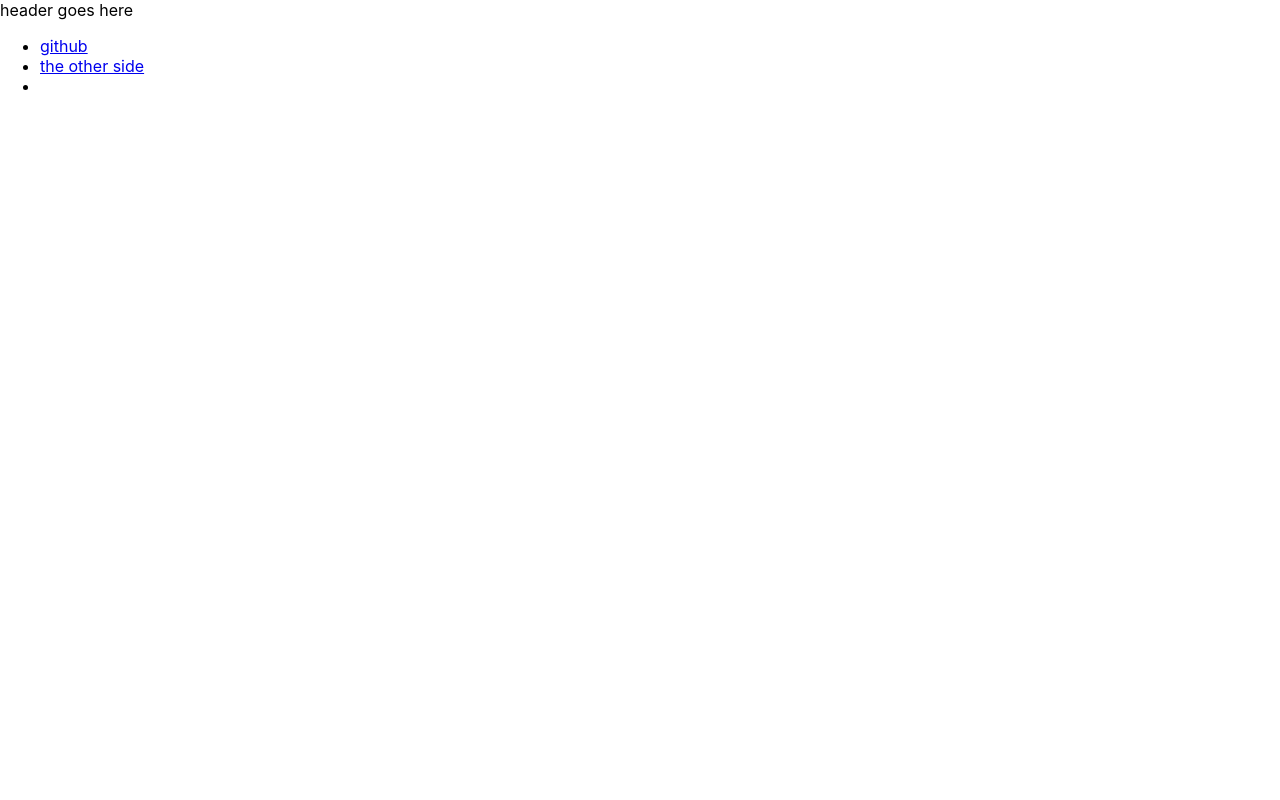
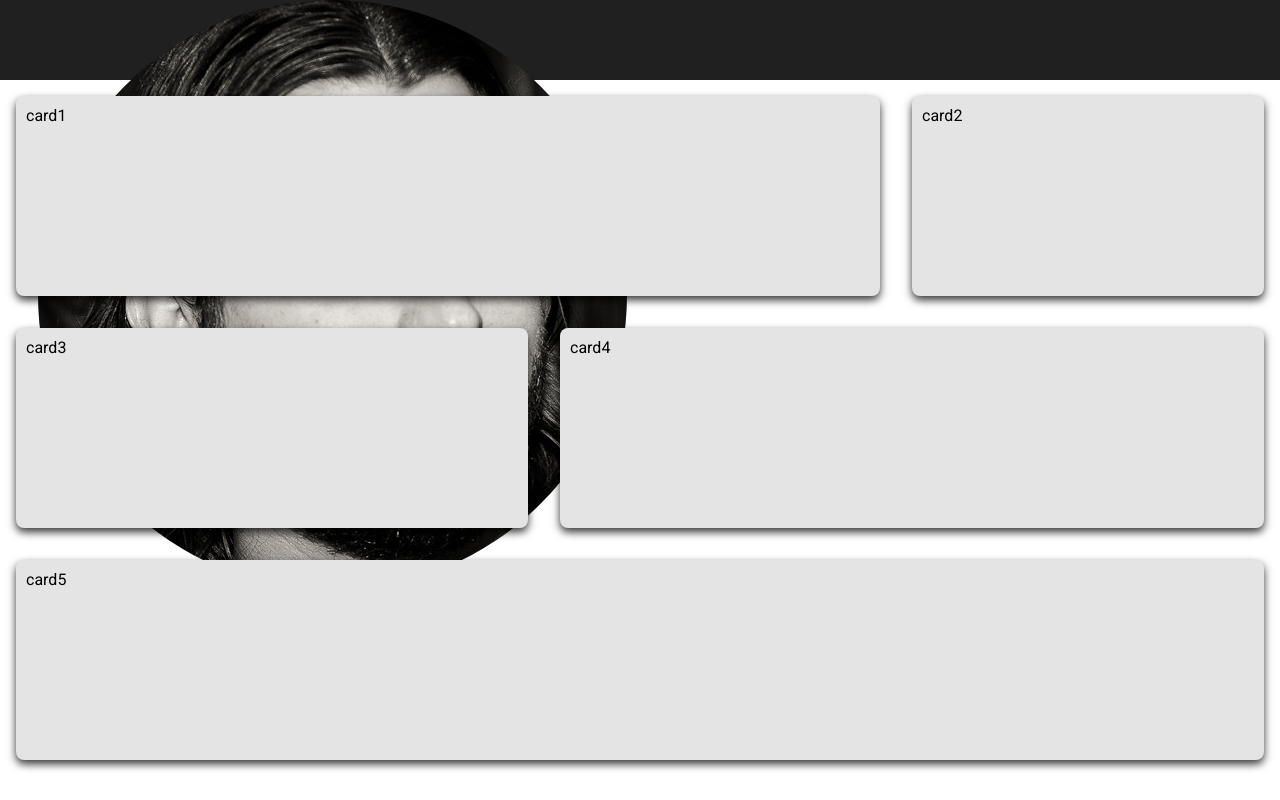
Before and after one commit to mattbrannon/matt-brannon.com, a React (Create React App) app: page / in a window 1280 px wide. Built offline with nearby package versions, Linux system fonts and the light colour scheme.

Commit message:
better css, responsive layout

```diff
--- a/public/index.html
+++ b/public/index.html
@@ -19,7 +19,14 @@
       work correctly both with client-side routing and a non-root public URL.
       Learn how to configure a non-root public URL by running `npm run build`.
     -->
+
+    <link rel="preconnect" href="https://fonts.gstatic.com">
+    <link href="https://fonts.googleapis.com/css2?family=Roboto:wght@100;300;400&display=swap" rel="stylesheet">
+
+    <link href="https://fonts.googleapis.com/css2?family=Roboto:wght@100;300;400;900&display=swap" rel="stylesheet">
+
     <title>Matt Brannon</title>
+
   </head>
   <body>
     <noscript>You need to enable JavaScript to run this app.</noscript>
--- a/src/App.css
+++ b/src/App.css
@@ -1,92 +1,95 @@
-.App {
-  text-align: center;
+.header {
+  width: 100%;
+  height: 80px;
+  display: flex;
+  justify-content: center;
+  background: #202020;
+  margin-bottom: 1em;
 }
 
-.App-logo {
-  animation: App-logo-spin infinite 20s linear;
-  height: 40vmin;
-  pointer-events: none;
+.inner-header {
+  /* background: red; */
+  height: 100%;
+  width: 94%;
+  display: grid;
+  grid-template-columns: 1fr 5fr 5fr;
+  align-items: center;
+  gap: 1em;
 }
 
-.App-header {
-  background-color: #282c34;
-  min-height: 100vh;
+img {
+  height: 100%;
+  border-radius: 100%;
+  /* justify-self: baseline; */
+}
+
+nav {
   display: flex;
-  flex-direction: column;
-  align-items: center;
-  justify-content: center;
-  font-size: calc(10px + 2vmin);
+  flex-direction: row;
+  justify-content: space-around;
   color: white;
 }
 
-.App-link {
-  color: #61dafb;
+.link {
+  margin: 0 1em;
 }
 
-.sidenav {
-  height: 100%;
-  width: 200px;
-  position: fixed;
-  z-index: 1;
-  top: 0;
-  left: 0;
-  background-color: #111;
-  overflow-x: hidden;
-  padding-top: 20px;
+nav div a {
+  color: white;
+  font-weight: bold;
+  font-size: 18px;
 }
 
-.sidenav a {
-  padding: 6px 6px 6px 32px;
-  text-decoration: none;
-  font-size: 25px;
-  color: #818181;
-  display: block;
+.logo-container h1 {
+  font-weight: 300;
+  color: white;
 }
 
-.sidenav a:hover {
-  color: #f1f1f1;
+.logo-container h1 span {
+  font-weight: 900;
+  color: white;
 }
 
 .main {
-  margin-left: 200px; /* Same as the width of the sidenav */
+  display: grid;
+  /* grid-templeate */
+  /* grid-template-columns: repeat(auto-fit, minmax(340px, 1fr)); */
+  /* grid-auto-rows: 200px; */
+  gap: 2em;
+  margin: 1em;
+  grid-template-columns: 1fr 2fr 2fr 1fr 1fr;
+  grid-auto-rows: minmax(200px, 1fr);
+  grid-template-areas:
+    'a a a b b'
+    'c c d d d'
+    'e e e e e';
 }
 
-img {
-  object-fit: cover;
-  width: 160px;
-  height: 160px;
-  border-radius: 50%;
+.card {
+  background: #e4e4e4;
+  border-radius: 8px;
+  padding: 10px;
+  box-shadow: 0 4px 8px 0 rgba(0, 0, 0, 0.8);
+  transition: all 0.5s ease;
 }
 
-p {
-  text-align: center;
-  padding: 10px;
+#card-a {
+  grid-area: a;
+  /* grid- */
 }
 
-.snippet {
-  font-size: 20px;
-  background-color: lightgrey;
-  margin: 40px;
+#card-b {
+  grid-area: b;
 }
 
-.small-text {
-  font-size: 12px;
+#card-c {
+  grid-area: c;
 }
 
-@media screen and (max-height: 450px) {
-  .sidenav {
-    padding-top: 15px;
-  }
-  .sidenav a {
-    font-size: 18px;
-  }
+#card-d {
+  grid-area: d;
 }
 
-@keyframes App-logo-spin {
-  from {
-    transform: rotate(0deg);
-  }
-  to {
-    transform: rotate(360deg);
-  }
+#card-e {
+  grid-area: e;
 }
--- a/src/App.js
+++ b/src/App.js
@@ -1,24 +1,52 @@
-import React, { Component } from "react";
-// import SideNav from "./components/SideNav";
-// import { Router, Link } from "@reach/router";
+import React, { Component } from 'react';
 
-//import CodeSnippet from "./components/CodeSnippet";
-
-import "./App.css";
+import './App.css';
+import image from './images/matt2.png';
 
 class App extends Component {
   render() {
     return (
       <div className="container">
         <div className="header">
-          header goes here
-          <nav>
-            <ul>
-              <li className="link"><a href="https://github.com/ghostrib">github</a></li>
-              <li className="link"><a href="https://ghostrib.com/">the other side</a></li>
-              <li className="link"><a href=""></a></li>
-            </ul>
-          </nav>
+          <div className="inner-header">
+            <img src={image} alt="" />
+            <div className="logo-container">
+              <h1>
+                Matt <span>Brannon</span>
+              </h1>
+            </div>
+            <nav className="nav">
+              <div className="link">
+                <a href="https://github.com/ghostrib">github</a>
+              </div>
+              <div className="link">
+                <a href="https://ghostrib.com/">the other side</a>
+              </div>
+              <div className="link">
+                <a href="mailto:mattbrannon.dev@gmail.com" target="_top">
+                  contact me
+                </a>
+              </div>
+            </nav>
+          </div>
+        </div>
+
+        <div className="main">
+          <div id="card-a" className="card">
+            card1
+          </div>
+          <div id="card-b" className="card">
+            card2
+          </div>
+          <div id="card-c" className="card">
+            card3
+          </div>
+          <div id="card-d" className="card">
+            card4
+          </div>
+          <div id="card-e" className="card">
+            card5
+          </div>
         </div>
       </div>
     );
--- a/src/index.css
+++ b/src/index.css
@@ -1,7 +1,15 @@
+
+* {
+  margin: 0;
+  padding: 0;
+  text-decoration: none;
+  list-style-type: none;
+}
+
 body {
   margin: 0;
   padding: 0;
-  font-family: -apple-system, BlinkMacSystemFont, "Segoe UI", "Roboto", "Oxygen",
+  font-family: 'Roboto', -apple-system, BlinkMacSystemFont, "Segoe UI", "Roboto", "Oxygen",
     "Ubuntu", "Cantarell", "Fira Sans", "Droid Sans", "Helvetica Neue",
     sans-serif;
   -webkit-font-smoothing: antialiased;
```
Also changed, not shown: src/images/matt2.png (added).
